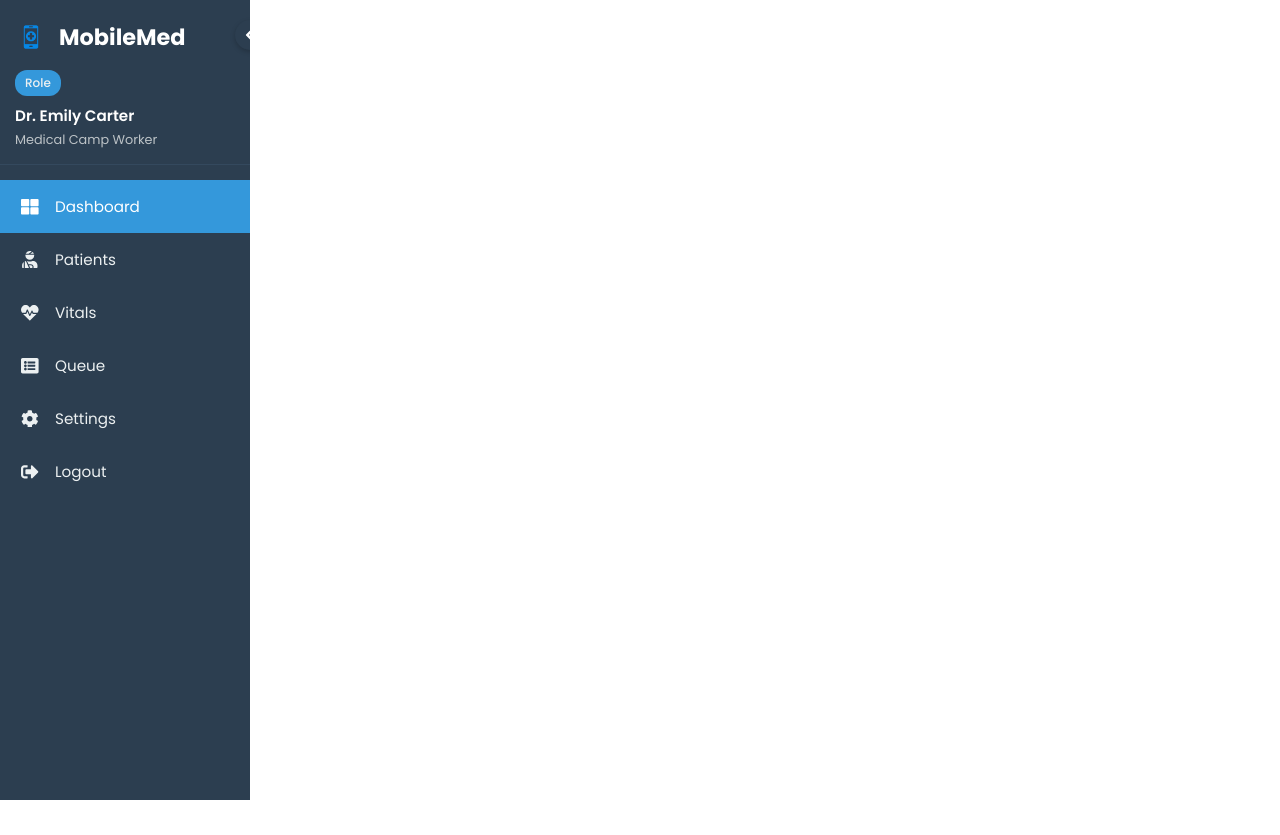
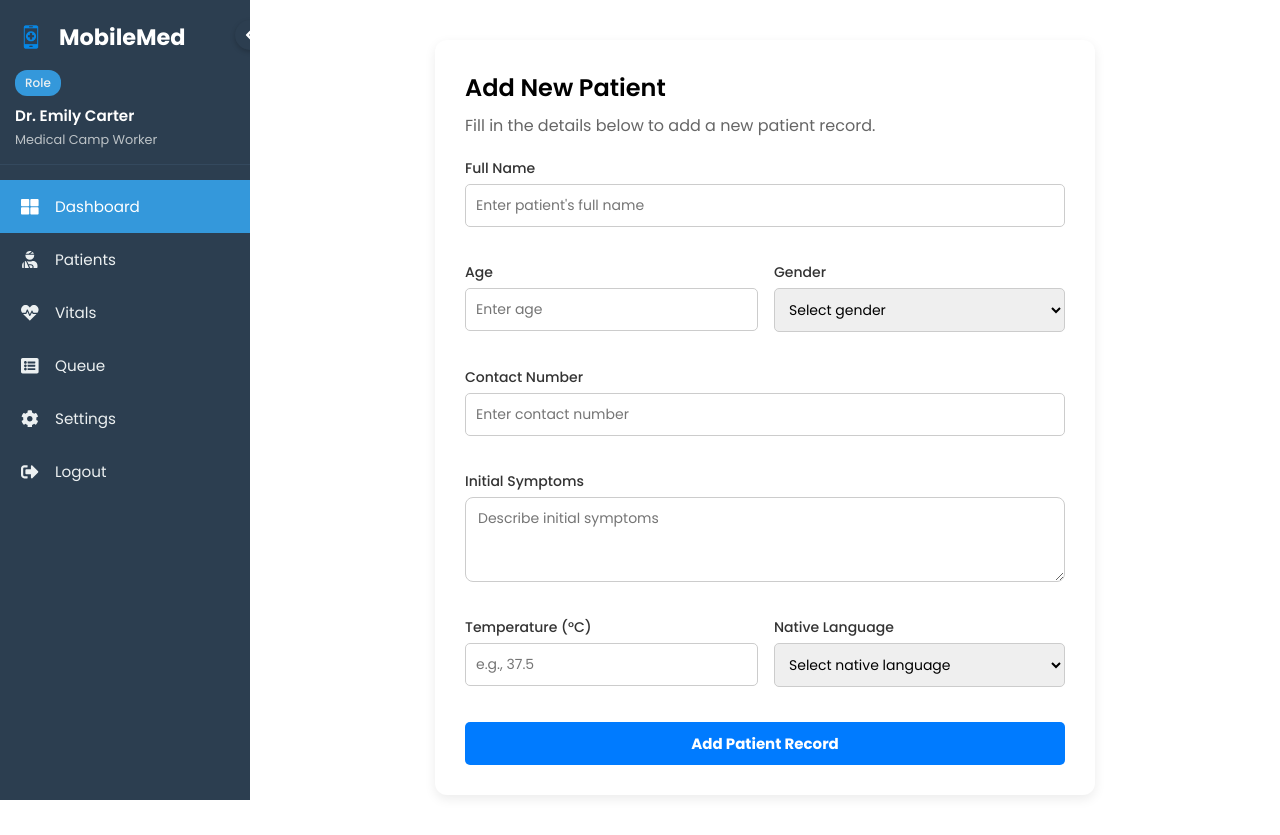
Before and after one commit to pradeepraj2312/MobileMed-Frontend, a React (Vite) app: page /addpatient in a window 1280 px wide. Before the commit the page ends 800 px from the top, so only its background shows below. Built offline with nearby package versions, Linux system fonts and the light colour scheme.

Commit message:
Added patient form

```diff
--- a/src/App.css
+++ b/src/App.css
@@ -230,3 +230,80 @@ p a:hover {
     padding: 20px;
   }
 }
+/*AddPatient Page */
+/* Container */
+.form-container {
+  max-width: 600px;
+  margin: 40px auto;
+  padding: 30px;
+  background: #fff;
+  border-radius: 12px;
+  box-shadow: 0px 4px 12px rgba(0, 0, 0, 0.08);
+}
+
+.form-title {
+  font-size: 24px;
+  font-weight: 600;
+  margin-bottom: 8px;
+}
+
+.form-subtitle {
+  color: #666;
+  margin-bottom: 20px;
+}
+
+/* Layout */
+.form {
+  display: flex;
+  flex-direction: column;
+  gap: 20px;
+}
+
+.form-row {
+  display: flex;
+  gap: 16px;
+}
+
+/* Fields */
+.form-group {
+  display: flex;
+  flex-direction: column;
+  flex: 1;
+}
+
+.form-label {
+  font-size: 14px;
+  margin-bottom: 6px;
+  font-weight: 500;
+  color: #333;
+}
+
+.form-input {
+  padding: 10px 12px;
+  border: 1px solid #ccc;
+  border-radius: 8px;
+  font-size: 14px;
+  outline: none;
+}
+
+.form-input:focus {
+  border-color: #2563eb;
+  box-shadow: 0 0 0 2px rgba(37, 99, 235, 0.2);
+}
+
+/* Button */
+.form-button {
+  padding: 12px 20px;
+  background: #2563eb;
+  color: white;
+  border: none;
+  border-radius: 8px;
+  font-size: 15px;
+  cursor: pointer;
+  font-weight: 500;
+  transition: 0.2s;
+}
+
+.form-button:hover {
+  background: #1e4ed8;
+}
--- a/src/App.jsx
+++ b/src/App.jsx
@@ -15,6 +15,8 @@ import Settings from './pages/settings';
 import AdminDashboard from './pages/admainDashboard';
 import DoctorDashboard from './pages/doctorDashboard';
 import WorkerDashboard from './pages/workerDashboard';
+import AddPatientForm from './components/Addpatient';
+
 
 
 function AppLayout() {
@@ -42,6 +44,7 @@ function AppLayout() {
             <Route path='/patients' element={<Patients/>}/>
             <Route path='/vitals' element={<Vitals/>}/>
             <Route path='/settings' element={<Settings/>}/>
+            <Route path='/addpatient' element={<AddPatientForm/>}/>
           </Routes>
         </AnimatePresence>
       </div>
--- /dev/null
+++ b/src/components/Addpatient.jsx
@@ -0,0 +1,152 @@
+import React, { useState } from "react";
+import InputField from "./inputfield";
+import SelectField from "./selectfield";
+import TextAreaField from "./textareafield";
+
+const AddPatientForm= () => {
+  const [form, setForm] = useState({
+    fullName: "",
+    age: "",
+    gender: "",
+    contact: "",
+    symptoms: "",
+    temperature: "",
+    language: "",
+  });
+
+  const handleChange = (field) => (e) => {
+    setForm({ ...form, [field]: e.target.value });
+  };
+
+  const handleSubmit = (e) => {
+    e.preventDefault();
+    console.log("Patient Record Submitted:", form);
+    // TODO: connect with backend API
+  };
+
+  const formFields = [
+    {
+      type: "input",
+      label: "Full Name",
+      field: "fullName",
+      placeholder: "Enter patient's full name",
+    },
+    {
+      type: "row",
+      fields: [
+        {
+          type: "input",
+          label: "Age",
+          field: "age",
+          inputType: "number",
+          placeholder: "Enter age",
+        },
+        {
+          type: "select",
+          label: "Gender",
+          field: "gender",
+          options: ["Male", "Female", "Other"],
+        },
+      ],
+    },
+    {
+      type: "input",
+      label: "Contact Number",
+      field: "contact",
+      inputType: "tel",
+      placeholder: "Enter contact number",
+    },
+    {
+      type: "textarea",
+      label: "Initial Symptoms",
+      field: "symptoms",
+      placeholder: "Describe initial symptoms",
+    },
+    {
+      type: "row",
+      fields: [
+        {
+          type: "input",
+          label: "Temperature (°C)",
+          field: "temperature",
+          inputType: "number",
+          placeholder: "e.g., 37.5",
+        },
+        {
+          type: "select",
+          label: "Native Language",
+          field: "language",
+          options: ["English", "Hindi", "Tamil", "Telugu", "Other"],
+        },
+      ],
+    },
+  ];
+
+  const renderField = (field) => {
+    if (field.type === "input") {
+      return (
+        <InputField
+          key={field.field}
+          label={field.label}
+          type={field.inputType || "text"}
+          placeholder={field.placeholder}
+          value={form[field.field]}
+          onChange={handleChange(field.field)}
+        />
+      );
+    }
+
+    if (field.type === "select") {
+      return (
+        <SelectField
+          key={field.field}
+          label={field.label}
+          options={field.options}
+          value={form[field.field]}
+          onChange={handleChange(field.field)}
+        />
+      );
+    }
+
+    if (field.type === "textarea") {
+      return (
+        <TextAreaField
+          key={field.field}
+          label={field.label}
+          placeholder={field.placeholder}
+          value={form[field.field]}
+          onChange={handleChange(field.field)}
+        />
+      );
+    }
+
+    if (field.type === "row") {
+      return (
+        <div className="form-row" key={field.fields.map((f) => f.field).join("-")}>
+          {field.fields.map((nestedField) => renderField(nestedField))}
+        </div>
+      );
+    }
+
+    return null;
+  };
+
+  return (
+    <div className="form-container">
+      <h2 className="form-title">Add New Patient</h2>
+      <p className="form-subtitle">
+        Fill in the details below to add a new patient record.
+      </p>
+
+      <form className="form" onSubmit={handleSubmit}>
+        {formFields.map((field) => renderField(field))}
+
+        <button type="submit" className="form-button">
+          Add Patient Record
+        </button>
+      </form>
+    </div>
+  );
+};
+
+export default AddPatientForm;
--- /dev/null
+++ b/src/components/inputfield.jsx
@@ -0,0 +1,18 @@
+import React from "react";
+
+const InputField = ({ label, type = "text", placeholder, value, onChange }) => {
+  return (
+    <div className="form-group">
+      <label className="form-label">{label}</label>
+      <input
+        type={type}
+        placeholder={placeholder}
+        value={value}
+        onChange={onChange}
+        className="form-input"
+      />
+    </div>
+  );
+};
+
+export default InputField;
--- /dev/null
+++ b/src/components/selectfield.jsx
@@ -0,0 +1,19 @@
+import React from "react";
+
+const SelectField = ({ label, options, value, onChange }) => {
+  return (
+    <div className="form-group">
+      <label className="form-label">{label}</label>
+      <select value={value} onChange={onChange} className="form-input">
+        <option value="">Select {label.toLowerCase()}</option>
+        {options.map((opt, index) => (
+          <option key={index} value={opt}>
+            {opt}
+          </option>
+        ))}
+      </select>
+    </div>
+  );
+};
+
+export default SelectField;
--- /dev/null
+++ b/src/components/textareafield.jsx
@@ -0,0 +1,18 @@
+import React from "react";
+
+const TextAreaField = ({ label, placeholder, value, onChange }) => {
+  return (
+    <div className="form-group">
+      <label className="form-label">{label}</label>
+      <textarea
+        placeholder={placeholder}
+        value={value}
+        onChange={onChange}
+        rows={3}
+        className="form-input"
+      />
+    </div>
+  );
+};
+
+export default TextAreaField;
```
